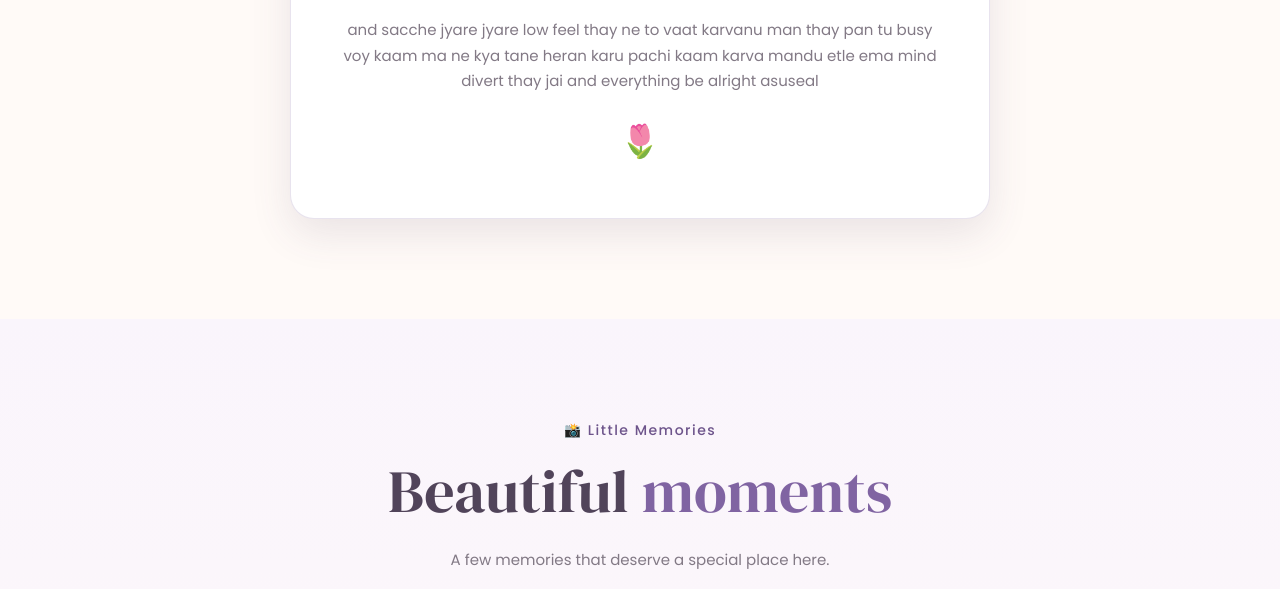
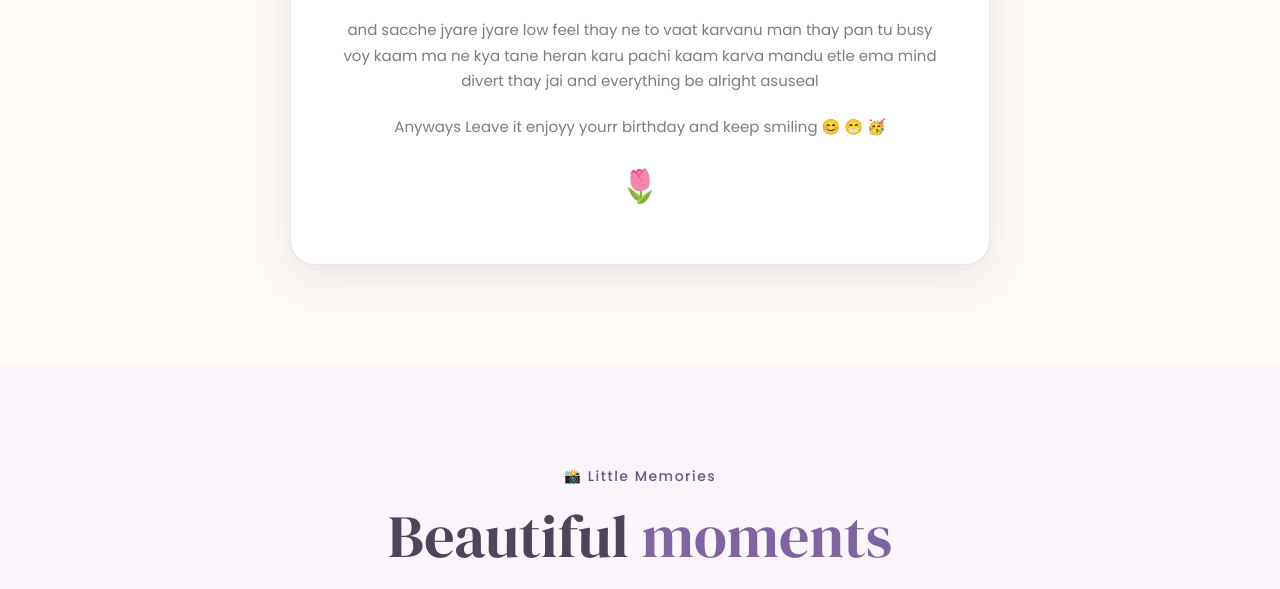
Before and after one commit to gopalnandha1/HAPPY-BIRTHDAY-NIYATI, a plain HTML site: page index.html in a window 1280 px wide. Shown: the part 1405-1994 px from the top of the page. Drawn offline with Linux system fonts and the light colour scheme.

Commit message:
Add birthday message in index.html
Added a birthday message to the HTML content.

```diff
--- a/index.html
+++ b/index.html
@@ -175,6 +175,9 @@
               </p>
               <p>
                 and sacche jyare jyare low feel thay ne to vaat karvanu man thay pan tu busy voy kaam ma ne kya tane heran karu pachi kaam karva mandu etle ema mind divert thay jai and everything be alright asuseal
+              </p>
+              <p>
+                Anyways Leave it enjoyy yourr birthday and keep smiling 😊 😁 🥳
               </p>
                 <div class="card-flower">
                     🌷
```
